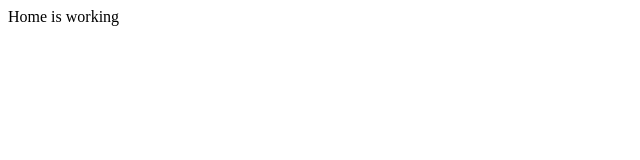
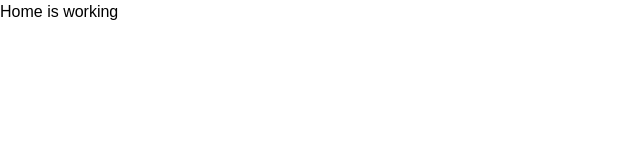
Before and after one commit to ASASauqui/hottennis-web, a React (Create React App) app: page / in a window 1280 px wide. Shown: the top 160 px of the page, without its empty margins (0-640 px from the left). Built offline with nearby package versions, Linux system fonts and the light colour scheme.

Commit message:
Tailwind was installed.

```diff
--- a/package.json
+++ b/package.json
@@ -10,7 +10,7 @@
     "react-dom": "^18.2.0",
     "react-router-dom": "^6.22.3",
     "react-scripts": "5.0.1",
-    "web-vitals": "^2.1.4"
+    "tailwindcss": "^3.4.1"
   },
   "scripts": {
     "start": "react-scripts start",
--- /dev/null
+++ b/src/assets/styles/tailwind.css
@@ -0,0 +1,3 @@
+@import 'tailwindcss/base';
+@import 'tailwindcss/components';
+@import 'tailwindcss/utilities';
--- a/src/index.js
+++ b/src/index.js
@@ -1,7 +1,7 @@
 import React from 'react';
 import ReactDOM from 'react-dom/client';
-// import './styles/tailwind.css';
-// import './styles/main.css';
+import './assets/styles/global.css';
+import './assets/styles/tailwind.css';
 import App from './App';
 
 const root = ReactDOM.createRoot(document.getElementById('root'));
--- a/src/pages/Home/index.js
+++ b/src/pages/Home/index.js
@@ -1,7 +1,7 @@
 function Home() {
   return (
     <>
-        Home is working
+      Home is working
     </>
   );
 }
--- /dev/null
+++ b/tailwind.config.js
@@ -0,0 +1,8 @@
+/** @type {import('tailwindcss').Config} */
+module.exports = {
+  content: ["./src/**/*.{html,js}"],
+  theme: {
+    extend: {},
+  },
+  plugins: [],
+}
```
Also changed, not shown: 1 other file (tests, documents, lock files or other folders).
